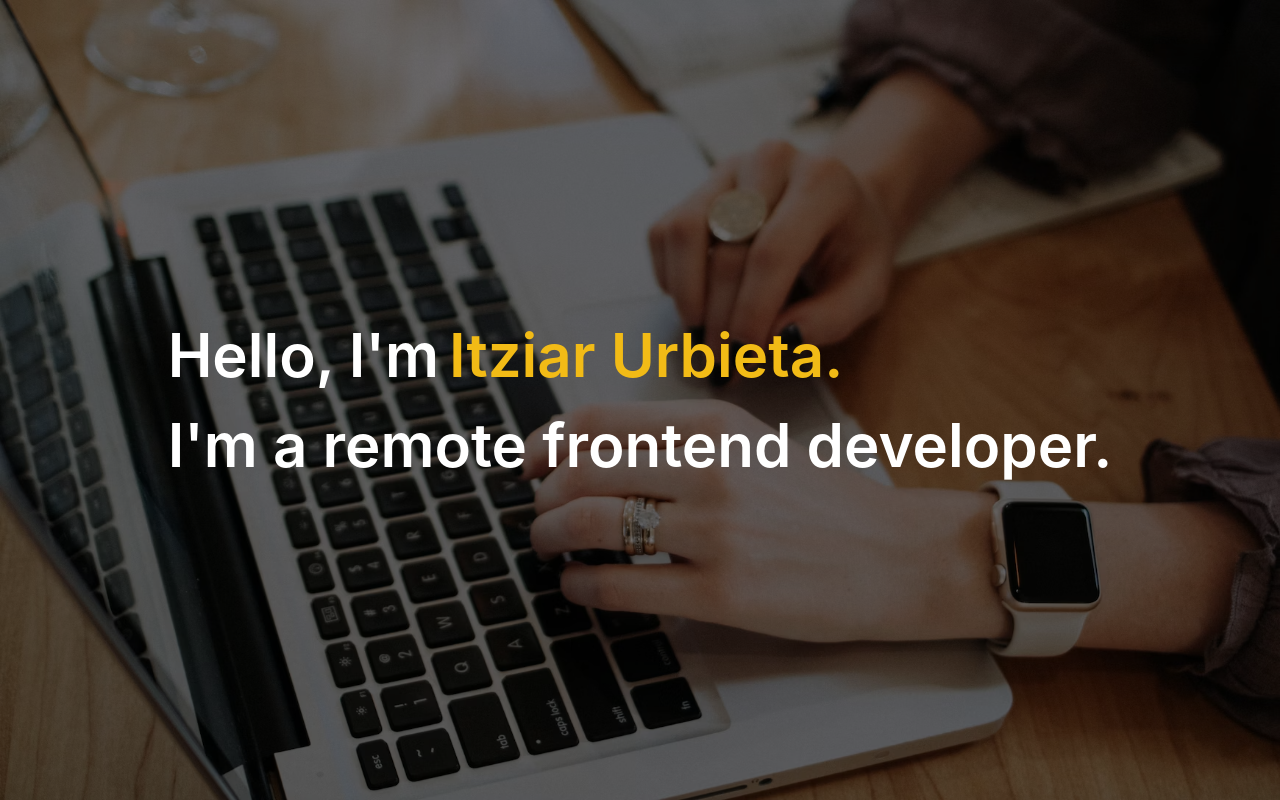
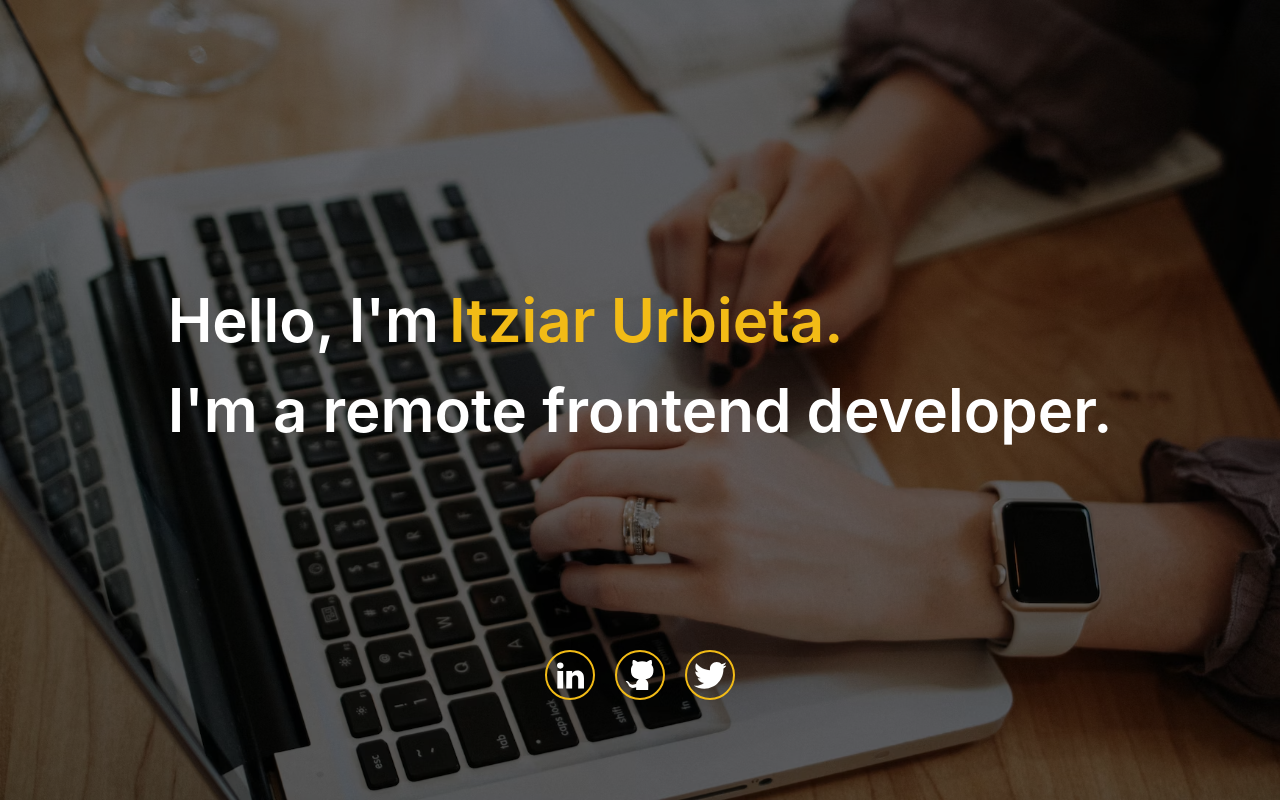
Before and after one commit to ThisIsItz/ThisIsItz.github.io, a React (Create React App) app: page / in a window 1280 px wide. Built offline with nearby package versions, Linux system fonts and the light colour scheme.

Commit message:
feat(main): add platforms to Introductionpage

```diff
--- a/src/landing-page/IntroductionPage.tsx
+++ b/src/landing-page/IntroductionPage.tsx
@@ -1,5 +1,22 @@
-import { Button, Flex, Text } from '@chakra-ui/react'
+import { Box, Button, Flex, Link, Text } from '@chakra-ui/react'
 import React from 'react'
+import LinkedinIcon from '../icons/LinkedinIcon.tsx'
+import GithubIcon from '../icons/GithubIcon.tsx'
+import TwitterIcon from '../icons/TwiterIcon.tsx'
+
+const platforms = [
+  {
+    icon: <LinkedinIcon />,
+    href: 'https://www.linkedin.com/in/itziarurbieta/'
+  },
+  {
+    icon: <GithubIcon />,
+    href: 'https://github.com/ThisIsItz'
+  },
+  { icon: <TwitterIcon />, href: 'https://twitter.com/ItUnderTheSea' }
+]
+
+const defaultColor = '#f2bb16'
 
 export default function IntroductionPage() {
   return (
@@ -10,14 +27,46 @@ export default function IntroductionPage() {
       color="white"
       zIndex="10"
       fontWeight="600"
+      mt="-70px"
     >
       <Flex>
         Hello, I'm
-        <Text color="#f2bb16" ml="10px">
+        <Text color={defaultColor} ml="10px">
           Itziar Urbieta.
         </Text>
       </Flex>
       I'm a remote frontend developer.
+      <Flex
+        gap="20px"
+        justifyContent="center"
+        position="absolute"
+        bottom="100px"
+        ml="auto"
+        mr="auto"
+        left="0"
+        right="0"
+      >
+        {platforms.map((platform) => {
+          return (
+            <Flex
+              borderRadius="100px"
+              border={`2px solid ${defaultColor}`}
+              w="50px"
+              h="50px"
+              justifyContent="center"
+              alignItems="center"
+              _hover={{
+                bg: 'white',
+                svg: { fill: defaultColor, stroke: defaultColor }
+              }}
+            >
+              <Link href={platform.href} isExternal>
+                {platform.icon}
+              </Link>
+            </Flex>
+          )
+        })}
+      </Flex>
     </Flex>
   )
 }
```
